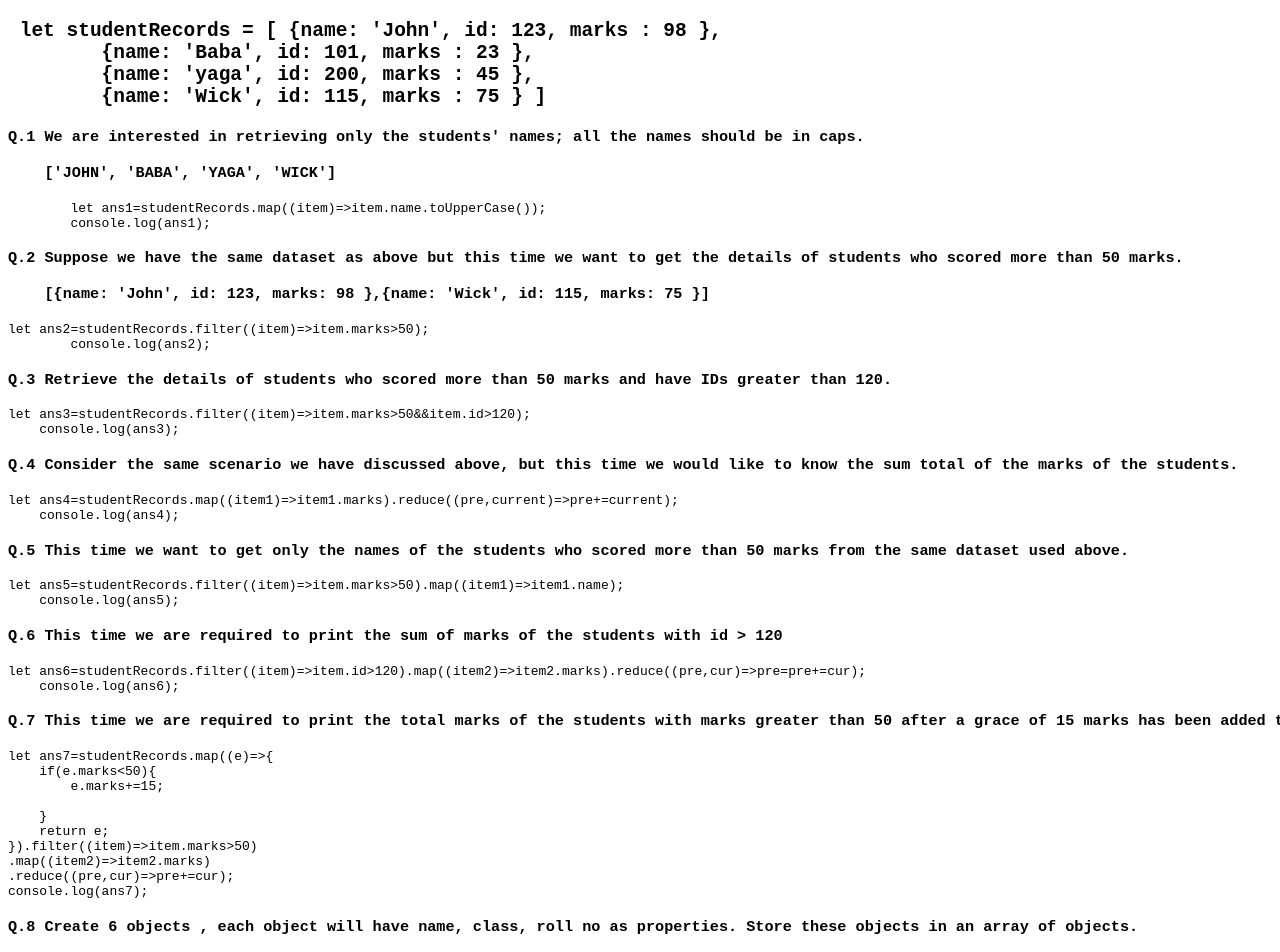
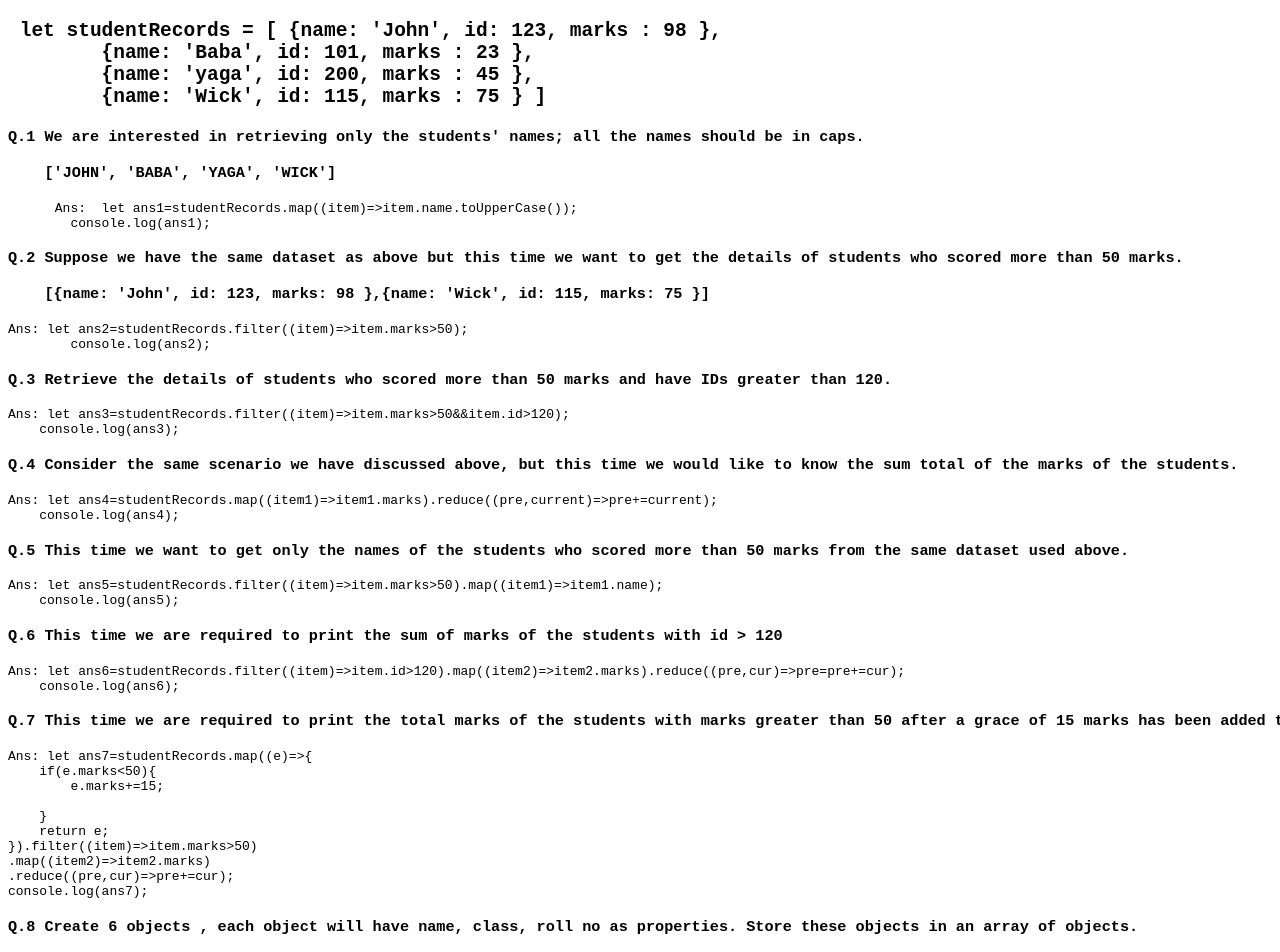
Before and after one commit to Katkar213/Array-of-object-handson, a plain HTML site: page index.html in a window 1280 px wide. Shown: the top 952 px of the page. Drawn offline with Linux system fonts and the light colour scheme.

Commit message:
commited

```diff
--- a/index.html
+++ b/index.html
@@ -17,33 +17,33 @@
     ['JOHN', 'BABA', 'YAGA', 'WICK'] </pre></h3>
 
     <pre>
-        let ans1=studentRecords.map((item)=>item.name.toUpperCase());
+      Ans:  let ans1=studentRecords.map((item)=>item.name.toUpperCase());
         console.log(ans1);</pre>
 
 <h3><pre>Q.2 Suppose we have the same dataset as above but this time we want to get the details of students who scored more than 50 marks.
 
     [{name: 'John', id: 123, marks: 98 },{name: 'Wick', id: 115, marks: 75 }]</pre></h3>
-    <pre>let ans2=studentRecords.filter((item)=>item.marks>50);
+    <pre>Ans: let ans2=studentRecords.filter((item)=>item.marks>50);
         console.log(ans2);</pre>
 
 <h3><pre>Q.3 Retrieve the details of students who scored more than 50 marks and have IDs greater than 120.</pre></h3>
-<pre>let ans3=studentRecords.filter((item)=>item.marks>50&&item.id>120);
+<pre>Ans: let ans3=studentRecords.filter((item)=>item.marks>50&&item.id>120);
     console.log(ans3);</pre>
 
 <h3> <pre>Q.4 Consider the same scenario we have discussed above, but this time we would like to know the sum total of the marks of the students.</pre></h3>
-<pre>let ans4=studentRecords.map((item1)=>item1.marks).reduce((pre,current)=>pre+=current);
+<pre>Ans: let ans4=studentRecords.map((item1)=>item1.marks).reduce((pre,current)=>pre+=current);
     console.log(ans4);</pre>
 
 <h3> <pre>Q.5 This time we want to get only the names of the students who scored more than 50 marks from the same dataset used above.</pre></h3>
-<pre>let ans5=studentRecords.filter((item)=>item.marks>50).map((item1)=>item1.name);
+<pre>Ans: let ans5=studentRecords.filter((item)=>item.marks>50).map((item1)=>item1.name);
     console.log(ans5);</pre>
 
 <h3> <pre>Q.6 This time we are required to print the sum of marks of the students with id > 120</pre></h3>
-<pre>let ans6=studentRecords.filter((item)=>item.id>120).map((item2)=>item2.marks).reduce((pre,cur)=>pre=pre+=cur);
+<pre>Ans: let ans6=studentRecords.filter((item)=>item.id>120).map((item2)=>item2.marks).reduce((pre,cur)=>pre=pre+=cur);
     console.log(ans6);</pre>
 
 <h3> <pre>Q.7 This time we are required to print the total marks of the students with marks greater than 50 after a grace of 15 marks has been added to those students who scored less than 50.</pre></h3>
-<pre>let ans7=studentRecords.map((e)=>{
+<pre>Ans: let ans7=studentRecords.map((e)=>{
     if(e.marks<50){
         e.marks+=15;
 
@@ -55,7 +55,7 @@
 console.log(ans7);</pre>
 
 <h3> <pre>Q.8 Create 6 objects , each object will have name, class, roll no as properties. Store these objects in an array of objects.</pre> </h3>
-<pre>let ans8=[];
+<pre>Ans: let ans8=[];
 
     function  Students(name1,class1,rollNo){
     this.name=name1;
```
